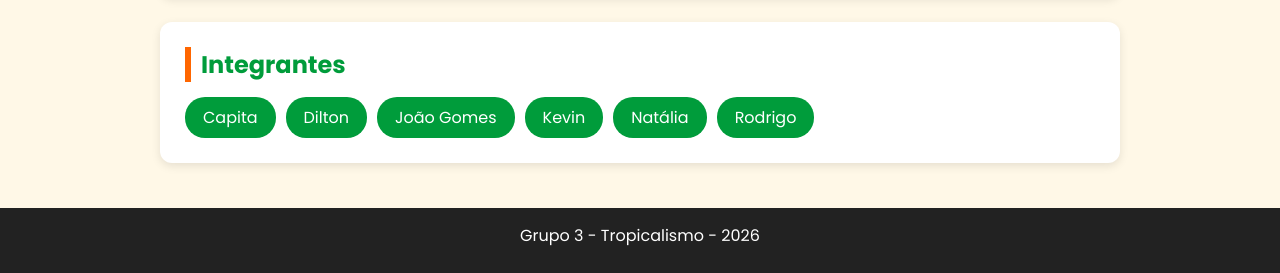
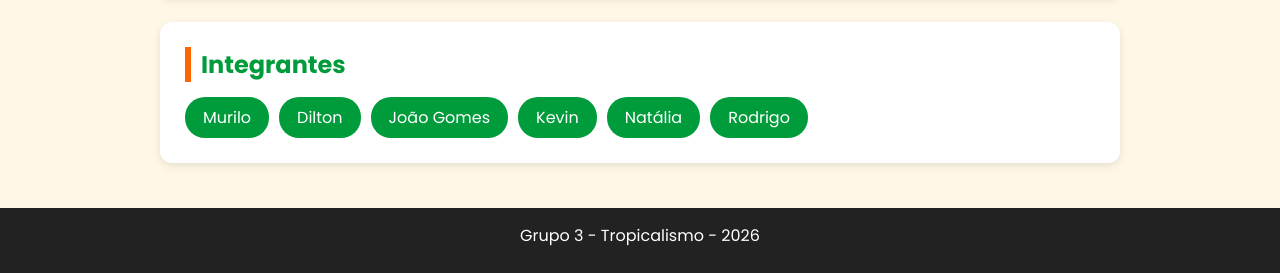
Before and after one commit to kevinmarra123/tropicalllllll, a plain HTML site: page index.html in a window 1280 px wide. Shown: the part 1728-2001 px from the top of the page. Drawn offline with Linux system fonts and the light colour scheme.

Commit message:
Update index.html

```diff
--- a/index.html
+++ b/index.html
@@ -84,7 +84,7 @@
         <section>
             <h2>Integrantes</h2>
             <ul class="integrantes">
-                <li>Capita</li>
+                <li>Murilo</li>
                 <li>Dilton</li>
                 <li>João Gomes</li>
                 <li>Kevin</li>
```
